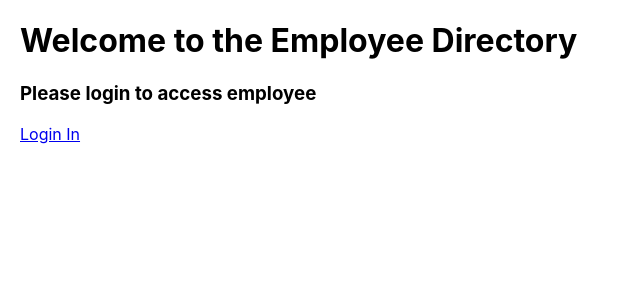
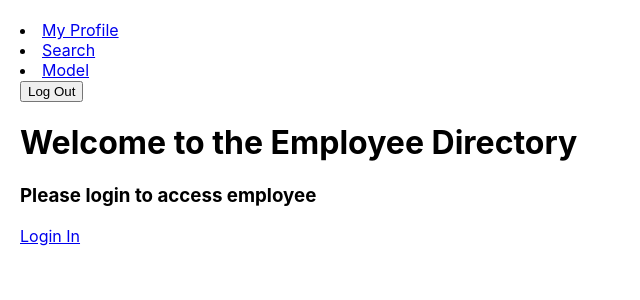
Before and after one commit to SullyBJimenez/EDP_Hackathon, a React (Create React App) app in the folder client-side/: page / in a window 1280 px wide. Shown: the top 300 px of the page, without its empty margins (0-640 px from the left). Built offline with nearby package versions, Linux system fonts and the light colour scheme.

Commit message:
added navbar

```diff
--- a/client-side/package.json
+++ b/client-side/package.json
@@ -6,7 +6,9 @@
     "@testing-library/jest-dom": "^5.17.0",
     "@testing-library/react": "^13.4.0",
     "@testing-library/user-event": "^13.5.0",
+    "bootstrap": "^5.3.2",
     "react": "^18.2.0",
+    "react-bootstrap": "^2.9.0",
     "react-dom": "^18.2.0",
     "react-router-dom": "^6.16.0",
     "react-scripts": "5.0.1",
--- a/client-side/src/App.js
+++ b/client-side/src/App.js
@@ -5,10 +5,13 @@ import { Login } from './components/Login';
 import { Employee } from './components/Employee'
 import { Search } from './components/Search';
 import { CurrentUser } from './components/CurrentUser';
+import { Navbar } from './components/Navbar';
 
 function App() {
   return (
+
     <BrowserRouter>
+    <Navbar/>
       <Routes>
         <Route path="/" exact element={<Home/>}/>
         <Route path="/home/" exact element={<Home/>}/>
--- /dev/null
+++ b/client-side/src/components/LogOut.jsx
@@ -0,0 +1,14 @@
+import { useNavigate } from "react-router-dom"
+
+export const LogOut = () => {
+
+    const navigate = useNavigate()
+
+    return (
+        <>
+            <button onClick={() => {
+                localStorage.clear()
+                navigate('/login/')}}>Log Out</button>
+        </>
+    )
+}
--- a/client-side/src/components/Navbar.jsx
+++ b/client-side/src/components/Navbar.jsx
@@ -1,8 +1,21 @@
+import React from 'react';
+import {  Link } from "react-router-dom";
+import { LogOut } from './LogOut';
 
-export function NavBar(){
-    return (
-        <>
-            <h3>Navbar?</h3>
-        </>
-    )
+export const Navbar= () =>{
+  return (
+  <div>
+    <li>
+      <Link to="/currentuser">My Profile</Link>
+    </li>
+    <li>
+      <Link to="/search">Search</Link>
+    </li>
+    <li>
+      <Link to="/model">Model</Link>
+    </li>
+    <LogOut/>
+
+  </div>
+  );
 }
```
Also changed, not shown: 1 other file (tests, documents, lock files or other folders).
